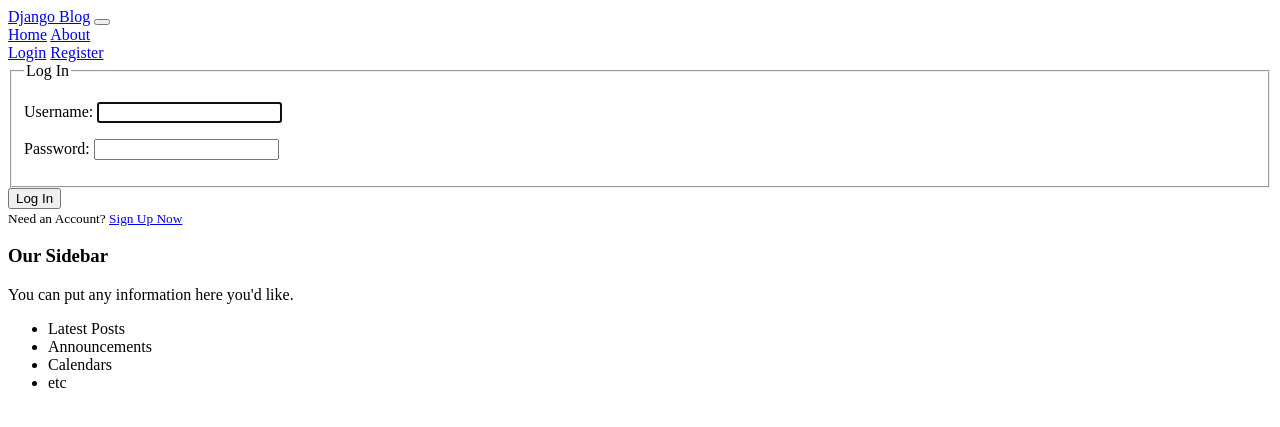
After one commit to ngochieu642/django-example-blog, a Django app: page /login/ in a window 1280 px wide. The commit adds this page. Shown: the top 427 px of the page. Run offline with Django 3.2, Linux system fonts and the light colour scheme; some libraries are stand-ins or nearby versions.

Commit message:
Update login logout middleware

```diff
--- a/blog/templates/blog/base.html
+++ b/blog/templates/blog/base.html
@@ -9,19 +9,19 @@
     />
 
     <!-- Bootstrap CSS -->
-    <link
+    <!-- <link
       rel="stylesheet"
       href="https://maxcdn.bootstrapcdn.com/bootstrap/4.0.0/css/bootstrap.min.css"
       integrity="sha384-Gn5384xqQ1aoWXA+058RXPxPg6fy4IWvTNh0E263XmFcJlSAwiGgFAW/dAiS6JXm"
       crossorigin="anonymous"
-    />
+    /> -->
 
-    <link type="text/css" href="{% static 'blog/main.css' %}"/>
+    <!-- <link type="text/css" href="{% static "blog/main.css" %}"/> -->
 
     {% if title %}
-    <title>Django Blog - {{title}}</title>
+      <title>Django Blog - {{title}}</title>
     {% else %}
-    <title>Django Blog</title>
+      <title>Django Blog</title>
     {% endif %}
   </head>
   <body>
@@ -47,8 +47,13 @@
             </div>
             <!-- Navbar Right Side -->
             <div class="navbar-nav">
-              <a class="nav-item nav-link" href="#">Login</a>
-              <a class="nav-item nav-link" href="#">Register</a>
+              {% if user.is_authenticated %}
+                <a class="nav-item nav-link" href="{% url 'profile' %}">Profile</a>
+                <a class="nav-item nav-link" href="{% url 'logout' %}">Logout</a>
+              {% else %}
+                <a class="nav-item nav-link" href="{% url 'login' %}">Login</a>
+                <a class="nav-item nav-link" href="{% url 'register' %}">Register</a>
+              {% endif %}
             </div>
           </div>
         </div>
--- a/django_project/settings.py
+++ b/django_project/settings.py
@@ -123,3 +123,6 @@ USE_TZ = True
 STATIC_URL = '/static/'
 
 CRISPY_TEMPLATE_PACK="bootstrap4"
+
+LOGIN_REDIRECT_URL='blog-home'
+LOGIN_URL='login'
--- a/django_project/urls.py
+++ b/django_project/urls.py
@@ -14,11 +14,15 @@ Including another URLconf
     2. Add a URL to urlpatterns:  path('blog/', include('blog.urls'))
 """
 from django.contrib import admin
+from django.contrib.auth import views as auth_views
 from django.urls import path, include
 from users import views as user_views
 
 urlpatterns = [
     path("admin/", admin.site.urls),
     path("register/", user_views.register, name="register"),
+    path("profile/", user_views.profile, name="profile"),
+    path("login/", auth_views.LoginView.as_view(template_name='users/login.html'), name="login"),
+    path("logout/", auth_views.LogoutView.as_view(template_name='users/logout.html'), name="logout"),
     path("", include("blog.urls")),
 ]
--- /dev/null
+++ b/users/templates/users/login.html
@@ -0,0 +1,25 @@
+{% extends "blog/base.html" %}
+{% load crispy_forms_tags %}
+{% block content %}
+    <div class="content-section">
+        <form method="POST">
+            {% csrf_token %}
+            <fieldset class="form-group">
+                <legend class="border-bottom mb-4">
+                    Log In
+                </legend>
+            {{ form.as_p }}
+            </fieldset>
+
+            <div class="form-group">
+                <button class="btn btn-outline-info" type="submit">Log In</button>
+            </div>
+        </form>
+
+        <div class="border-top pt-3">
+            <small class="text-muted">
+                Need an Account? <a class="ml-2" href="{% url 'register' %}">Sign Up Now</a>
+            </small>
+        </div>
+    </div>
+{% endblock content %}
--- /dev/null
+++ b/users/templates/users/profile.html
@@ -0,0 +1,5 @@
+{% extends "blog/base.html" %}
+{% load crispy_forms_tags %}
+{% block content %}
+    <h1>{{ user.username }}</h1>
+{% endblock content %}
--- a/users/templates/users/register.html
+++ b/users/templates/users/register.html
@@ -18,7 +18,7 @@
 
     <div class="border-top pt-3">
         <small class="text-muted">
-            Already have an Account? <a class="ml-2" href="#">Sign In</a>
+            Already have an Account? <a class="ml-2" href="{% url 'login' %}">Sign In</a>
         </small>
     </div>
     </div>
```
Also changed, not shown: blog/static/blog/main.css (+5 -5 lines), users/templates/users/logout.html (added, +8 -0 lines), users/views.py (+6 -2 lines), db.sqlite3.
